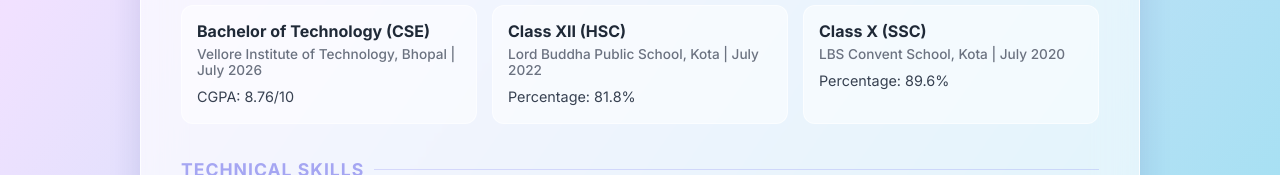
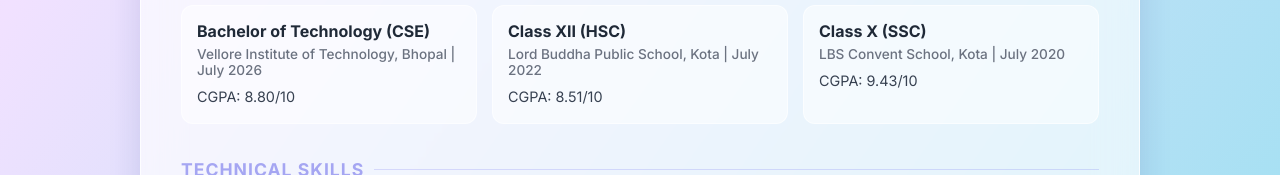
Before and after one commit to SHIV-360/Portfolio, a plain HTML site: page about_me.html in a window 1280 px wide. Shown: the part 477-652 px from the top of the page. Drawn offline with Linux system fonts and the light colour scheme.

Commit message:
profile updated

```diff
--- a/about_me.html
+++ b/about_me.html
@@ -319,17 +319,17 @@
             <div class="card">
               <h3>Bachelor of Technology (CSE)</h3>
               <span>Vellore Institute of Technology, Bhopal | July 2026</span>
-              <p>CGPA: 8.76/10</p>
+              <p>CGPA: 8.80/10</p>
             </div>
             <div class="card">
               <h3>Class XII (HSC)</h3>
               <span>Lord Buddha Public School, Kota | July 2022</span>
-              <p>Percentage: 81.8%</p>
+              <p>CGPA: 8.51/10</p>
             </div>
             <div class="card">
               <h3>Class X (SSC)</h3>
               <span>LBS Convent School, Kota | July 2020</span>
-              <p>Percentage: 89.6%</p>
+              <p>CGPA: 9.43/10</p>
             </div>
           </div>
         </div>
```
